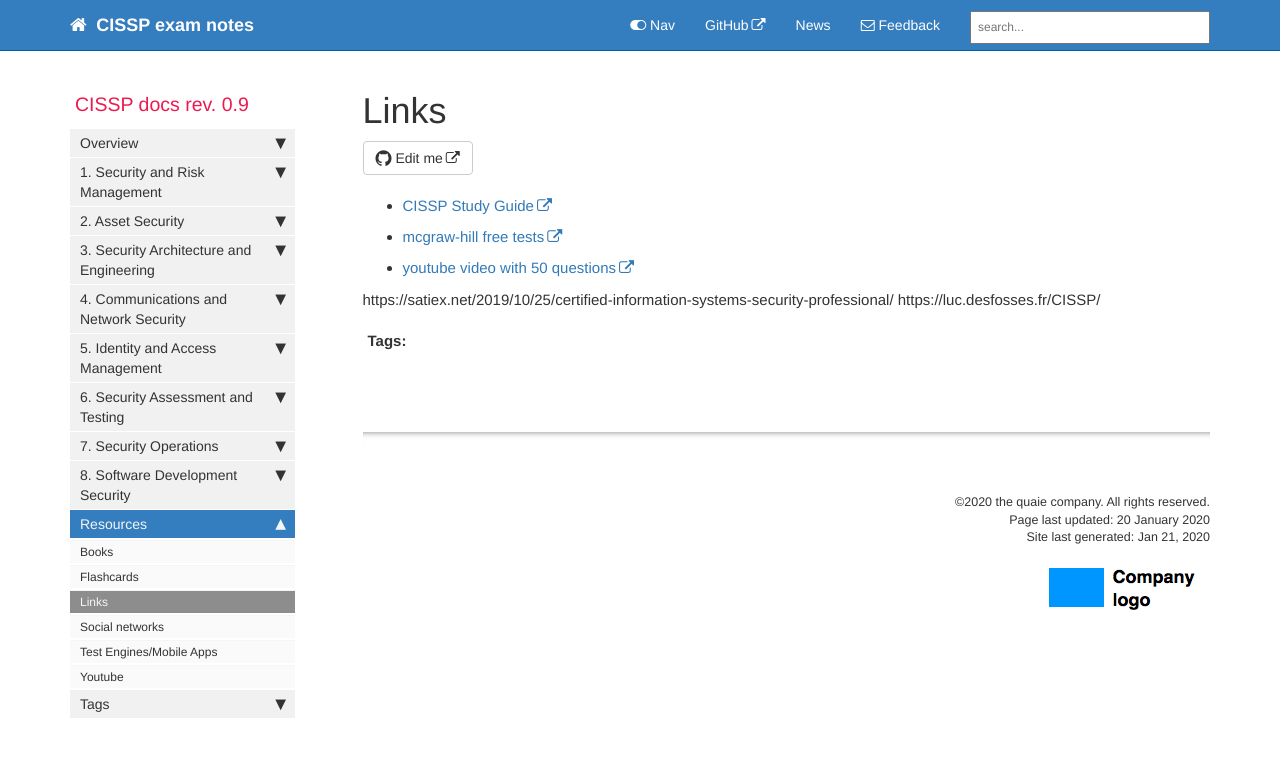
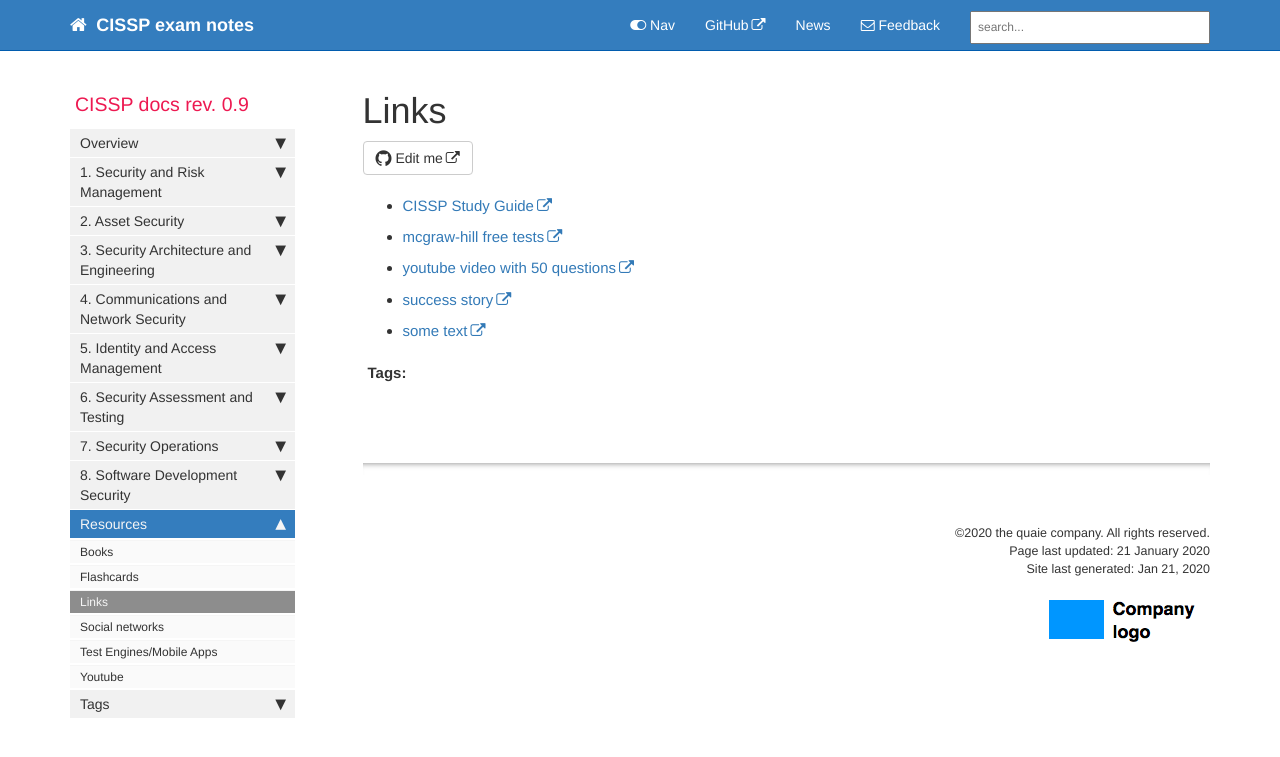
Before and after one commit to quaie/cissp, a Jekyll site: the page built from pages/mydoc/links.md, in a window 1280 px wide. Shown: the top 757 px of the page. Built offline with Jekyll 4.4.1, drawn with Linux system fonts in a browser that asks for light colours; comment, search, counter and statistics services are not loaded.

Commit message:
Update links.md

```diff
--- a/pages/mydoc/links.md
+++ b/pages/mydoc/links.md
@@ -1,7 +1,7 @@
 ---
 title: Links
 #keywords: documentation theme, jekyll, technical writers, help authoring tools, hat replacements
-last_updated: 20 January 2020
+last_updated: 21 January 2020
 tags: [resources]
 #summary: "tips & tricks for the exam - taken from all over the web"
 sidebar: mydoc_sidebar
@@ -18,8 +18,8 @@ p&utm_name=iossmf)
 - [youtube video with 50 questions](https://www.youtube.com/watch?v=-21VY4IDzew&feature=youtu.be&utm_source=share&utm_medium=ios_app&utm_name=iossmf)
 
 
-https://satiex.net/2019/10/25/certified-information-systems-security-professional/
-https://luc.desfosses.fr/CISSP/
+- [success story](https://satiex.net/2019/10/25/certified-information-systems-security-professional/)
+- [some text](https://luc.desfosses.fr/CISSP/)
 
 
 {% include links.html %}
```
